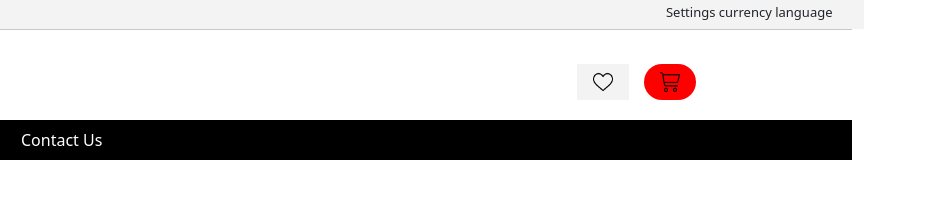
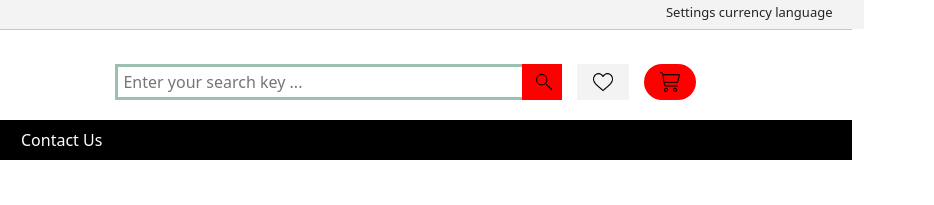
Before and after one commit to KSJ0/PC_Blitz, a plain HTML site: page index.html in a window 1280 px wide. Shown: the top 205 px of the page, 346-1280 px from the left. Drawn offline with Linux system fonts and the light colour scheme.

Commit message:
Update index.html

```diff
--- a/index.html
+++ b/index.html
@@ -35,6 +35,18 @@
 		<div class="logo"><a href="index.html"><img src="assets/images/logo.jpg" alt="PC Blits Logo" height="80" width="80"></a></div>
 
 		<div class="sfc">
+			<div class="srch">
+				<div class="search-box">
+					<input
+					type="text"
+					class="search"
+					placeholder="Enter your search key ..."
+					>
+					<button type="submit" class="search-btn">
+						<img src="assets/images/search.png" alt="searh button" height="30" width="30">
+					</button>
+				</div>
+			</div>
 			<a href="fav" class="fav"><img src="assets/images/favorites.png" alt="favorites" height="20" width="20"></a>
 			<a href="cart" class="cart"><img src="assets/images/cart.png" alt="add to cart" height="20" width="20"></a>
 		</div>
```
